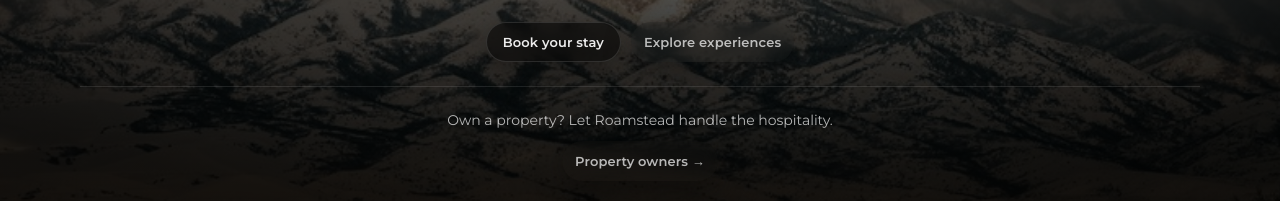
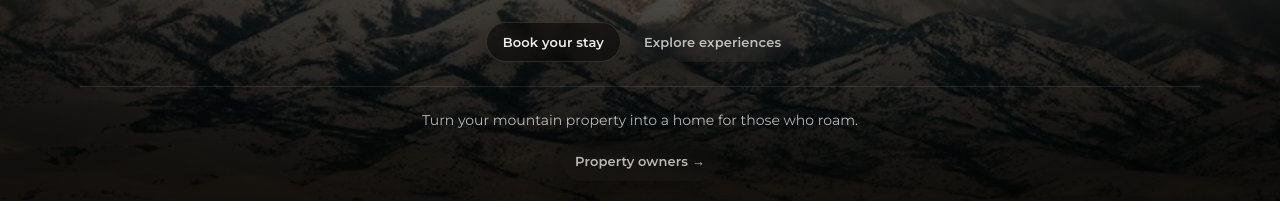
Before and after one commit to TimBlew/Roamstead-booking, a Next.js app: page / in a window 1280 px wide. Shown: the part 515-716 px from the top of the page. Built offline with nearby package versions, Linux system fonts and the light colour scheme.

Commit message:
updated button language again

```diff
--- a/app/page.tsx
+++ b/app/page.tsx
@@ -73,7 +73,7 @@ function HeroSection() {
             maxWidth: '520px',
             margin: '0 auto 12px'
           }}>
-            Own a property? Let Roamstead handle the hospitality.
+            Turn your mountain property into a home for those who roam.
           </p>
           <Link href="/property-management" className="button linkButton">
             Property owners →
```
